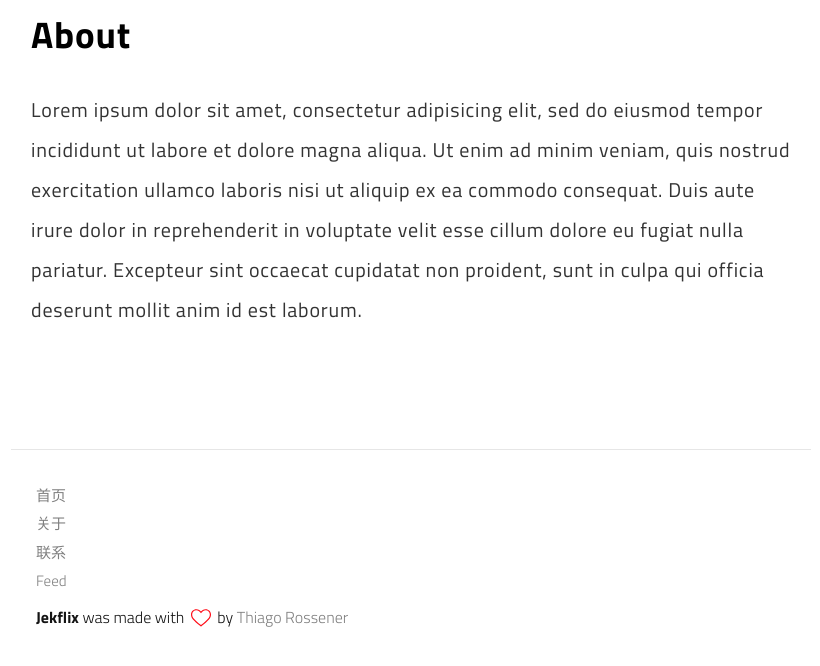
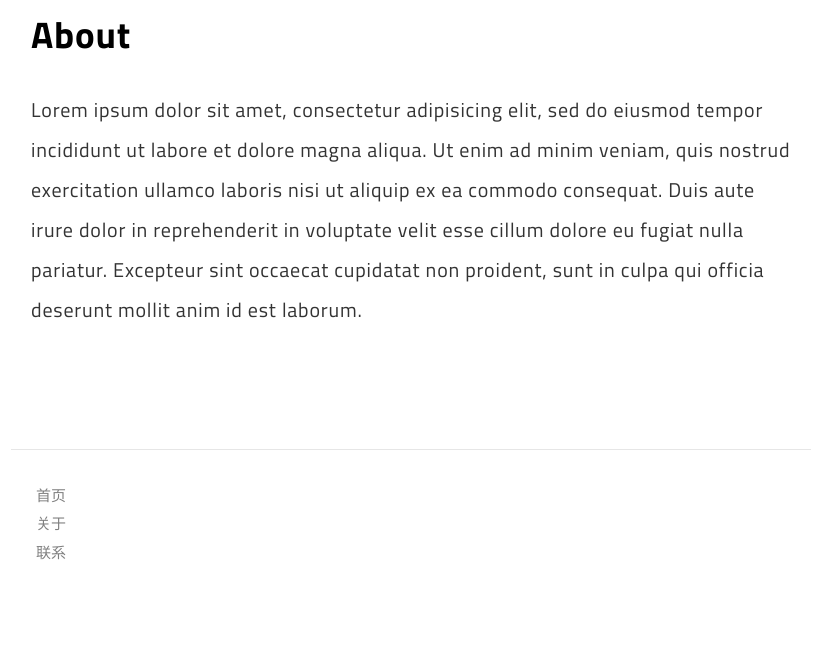
Before and after one commit to ToothlessCHN/toothlessCHN.github.io, a Jekyll site: the page built from about.md, in a window 1280 px wide and 1096 px high. Shown: the part 430-1096 px from the top of the window, without its empty margins (229-1049 px from the left). Built offline with Jekyll 4.4.1, drawn with Linux system fonts in a browser that asks for light colours.

Commit message:
Update footer.html

```diff
--- a/_includes/footer.html
+++ b/_includes/footer.html
@@ -35,9 +35,7 @@
         {% for link in site.links %}
           <li><a href="{{ site.url }}{{ site.baseurl }}{{ link.url }}">{{ link.title }}</a></li>
         {% endfor %}
-        <li><a class="feed" href="{{ site.url }}{{site.baseurl}}/feed.xml" title="Atom/RSS feed">Feed</a></li>
     </ul>
-    <p><span>Jekflix</span> was made with <svg class="love"><use xlink:href="#icon-heart"></use></svg> by <a href="http://www.rossener.com" target="_blank" class="creator">Thiago Rossener</a></p>
 </footer>
 <script src="{{ "/assets/js/main.js" | prepend: site.baseurl }}"></script>
 {% include stats.html %}
```
